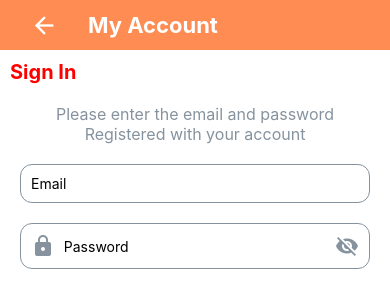
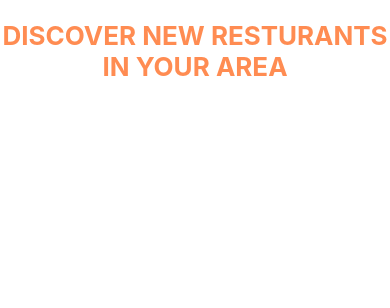
Before and after one commit to syket-das/foodDeliveryApp, a React Native app: screen /SignInScreen in a window 390 px wide. Shown: the top 308 px of the page. Built offline with nearby package versions, Linux system fonts and the light colour scheme.

Commit message:
login screen finished welcome screen starts

```diff
--- a/App.js
+++ b/App.js
@@ -3,12 +3,14 @@ import { StyleSheet, Text, View, StatusBar } from 'react-native';
 
 import { colors } from './src/global/styles';
 import SignInScreen from './src/screens/authScreens/SignInScreen';
+import SignInWelcomeScreen from './src/screens/authScreens/SignInWelcomeScreen';
 
 const App = () => {
   return (
     <View style={styles.container}>
       <StatusBar barStyle="light-content" backgroundColor={colors.statusbar} />
-      <SignInScreen />
+      {/* <SignInScreen /> */}
+      <SignInWelcomeScreen />
     </View>
   );
 };
--- a/package.json
+++ b/package.json
@@ -18,6 +18,7 @@
     "react-native-animatable": "^1.3.3",
     "react-native-elements": "^3.4.2",
     "react-native-safe-area-context": "^3.3.2",
+    "react-native-swiper": "^1.6.0",
     "react-native-vector-icons": "^9.0.0",
     "react-native-web": "0.17.1"
   },
--- a/src/global/styles.js
+++ b/src/global/styles.js
@@ -20,11 +20,31 @@ export const colors = {
 
 export const parameters = {
   headerHeight: 50,
+
+  styledButton: {
+    backgroundColor: '#ff8c52',
+    alignContent: 'center',
+    alignItems: 'center',
+    borderRadius: 12,
+    paddingHorizontal: 20,
+    height: 50,
+    borderColor: '#ff8c52',
+    borderWidth: 1,
+  },
+  buttonTitle: {
+    color: 'white',
+    fontSize: 20,
+    fontWeight: 'bold',
+    justifyContent: 'center',
+    alignItems: 'center',
+    marginTop: -3,
+  },
 };
 
 export const title = {
   fontSize: 20,
   fontWeight: 'bold',
-  color: 'red',
-  margin: 10,
+  color: '#ff8c52',
+  marginHorizontal: 20,
+  marginVertical: 10,
 };
--- a/src/screens/authScreens/SignInScreen.js
+++ b/src/screens/authScreens/SignInScreen.js
@@ -1,8 +1,8 @@
 import React, { useRef, useState } from 'react';
 import { StyleSheet, Text, TextInput, View } from 'react-native';
 import Header from '../../components/Header';
-import { colors, title } from '../../global/styles';
-import { Icon } from 'react-native-elements';
+import { colors, parameters, title } from '../../global/styles';
+import { Button, Icon, SocialIcon } from 'react-native-elements';
 import * as Animatable from 'react-native-animatable';
 
 const SignInScreen = () => {
@@ -63,6 +63,48 @@ const SignInScreen = () => {
           </Animatable.View>
         </View>
       </View>
+      <View style={{ marginHorizontal: 20, marginTop: 30 }}>
+        <Button
+          title="Sign In"
+          type="outline"
+          buttonStyle={parameters.styledButton}
+          titleStyle={parameters.buttonTitle}
+        />
+      </View>
+      <View style={{ alignItems: 'center', marginTop: 10 }}>
+        <Text style={{ ...styles.text1, textDecorationLine: 'underline' }}>
+          Forgot password?
+        </Text>
+      </View>
+      <View style={{ alignItems: 'center', marginTop: 30, marginBottom: 30 }}>
+        <Text style={{ fontSize: 20, fontWeight: 'bold' }}>OR</Text>
+      </View>
+      <View style={{ marginHorizontal: 10, marginTop: 10 }}>
+        <SocialIcon
+          title="Sign In With Facebook"
+          button
+          type="facebook"
+          styles={styles.socialIcon}
+          onPress={() => {}}
+        />
+        <SocialIcon
+          title="Sign In With Google"
+          button
+          type="google"
+          styles={styles.socialIcon}
+          onPress={() => {}}
+        />
+      </View>
+      <View style={{ marginTop: 25, marginLeft: 20 }}>
+        <Text style={{ ...styles.text1 }}>New here?</Text>
+      </View>
+      <View style={{ marginTop: 20, alignItems: 'flex-end' }}>
+        <Button
+          title="Create an account"
+          buttonStyle={styles.createButton}
+          titleStyle={styles.createButtonTitle}
+        />
+      </View>
     </View>
   );
 };
@@ -96,4 +138,26 @@ const styles = StyleSheet.create({
     alignContent: 'center',
     padding: 10,
   },
+  socialIcon: {
+    borderRadius: 12,
+    height: 50,
+  },
+  createButton: {
+    backgroundColor: 'white',
+    alignContent: 'center',
+    justifyContent: 'center',
+    borderRadius: 12,
+    height: 40,
+    borderWidth: 1,
+    borderColor: '#ff8c52',
+    marginHorizontal: 20,
+  },
+  createButtonTitle: {
+    color: '#ff8c52',
+    fontSize: 16,
+    fontWeight: 'bold',
+    alignItems: 'center',
+    justifyContent: 'center',
+    marginTop: -3,
+  },
 });
--- /dev/null
+++ b/src/screens/authScreens/SignInWelcomeScreen.js
@@ -0,0 +1,43 @@
+import React from 'react';
+import { StyleSheet, Text, View } from 'react-native';
+import { colors, parameters, title } from '../../global/styles';
+import { Button, Icon, SocialIcon } from 'react-native-elements';
+import * as Animatable from 'react-native-animatable';
+
+const SignInWelcomeScreen = () => {
+  return (
+    <View style={{ flex: 1 }}>
+      <View
+        style={{
+          justifyContent: 'flex-start',
+          alignItems: 'center',
+
+          paddingTop: 20,
+        }}
+      >
+        <Text
+          style={{
+            fontSize: 26,
+            color: colors.buttons,
+            fontWeight: 'bold',
+          }}
+        >
+          DISCOVER NEW RESTURANTS
+        </Text>
+        <Text
+          style={{
+            fontSize: 26,
+            color: colors.buttons,
+            fontWeight: 'bold',
+          }}
+        >
+          IN YOUR AREA
+        </Text>
+      </View>
+    </View>
+  );
+};
+
+export default SignInWelcomeScreen;
+
+const styles = StyleSheet.create({});
```
Also changed, not shown: 2 other files (tests, documents, lock files or other folders).
